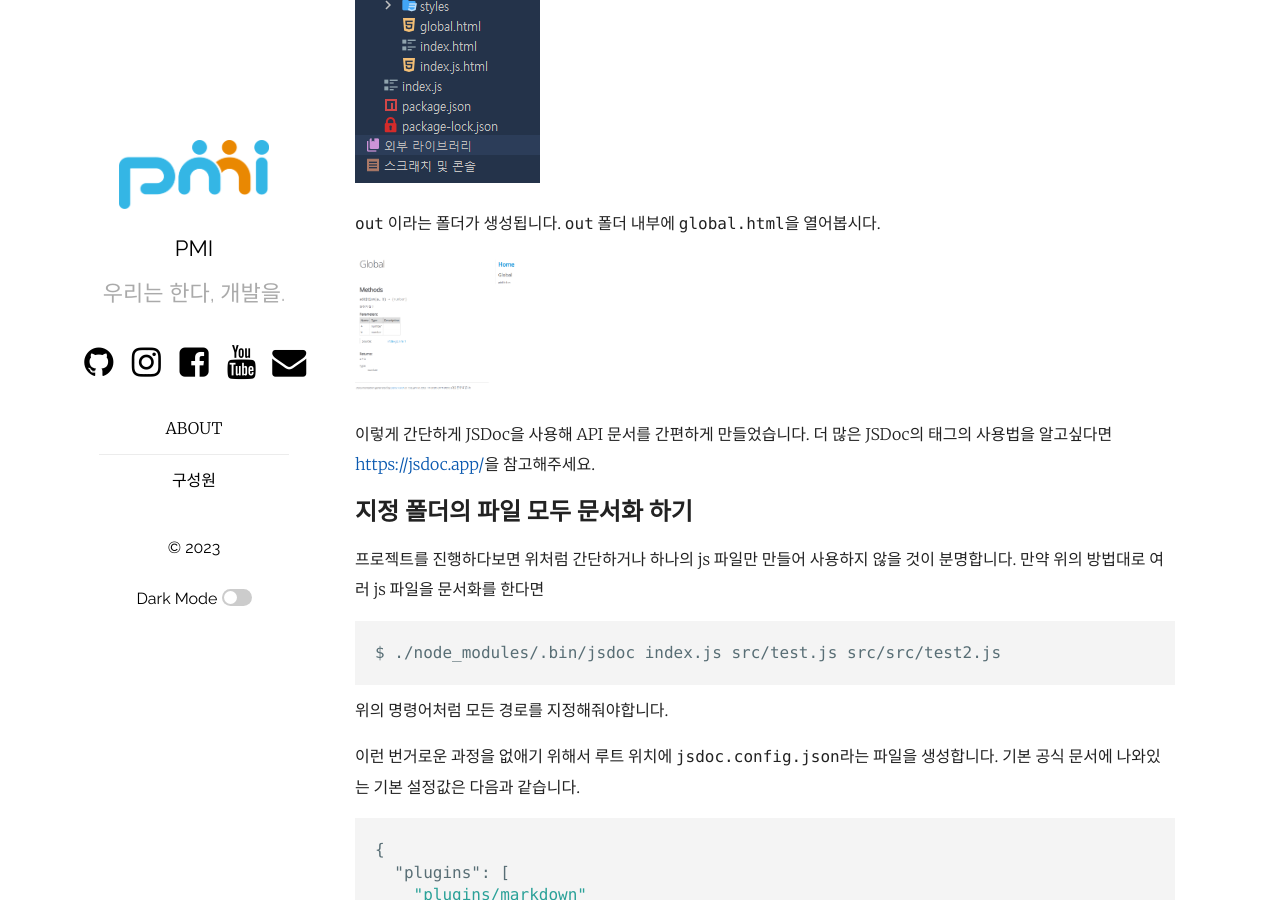
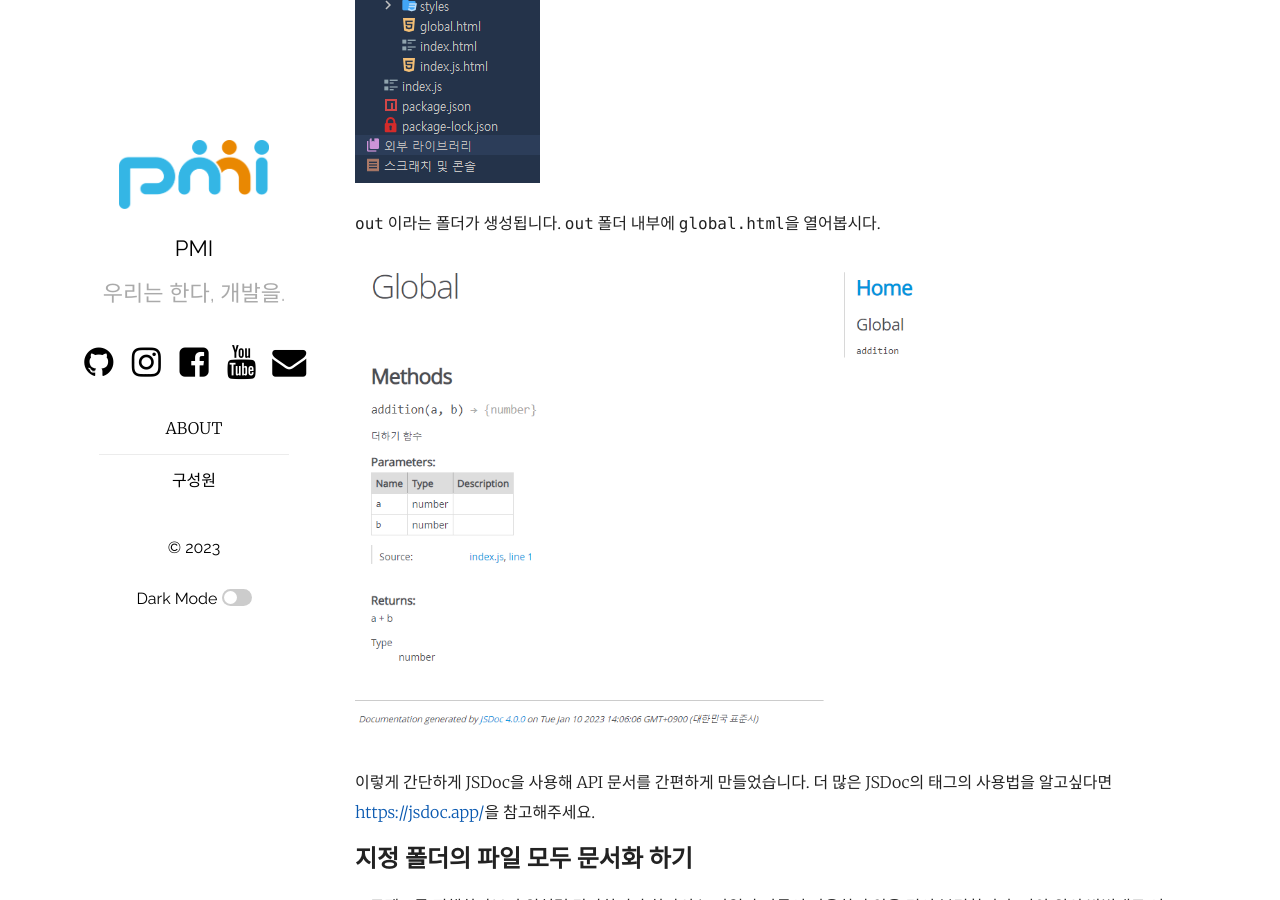
Before and after one commit to pmirnc-dev/pmirnc-dev.github.io, a Jekyll site: the page built from _posts/2023-01-09-jsdoc.md, in a window 1280 px wide and 900 px high, scrolled down 1512 px. Built offline with Jekyll 4.4.1, drawn with Linux system fonts in a browser that asks for light colours; comment, search, counter and statistics services are not loaded.

Commit message:
fix(post): 이미지 크기 변경

```diff
--- a/_posts/2023-01-09-jsdoc.md
+++ b/_posts/2023-01-09-jsdoc.md
@@ -55,7 +55,7 @@ $ ./node_modules/.bin/jsdoc index.js
 `out` 이라는 폴더가 생성됩니다.
 `out` 폴더 내부에 `global.html`을 열어봅시다.
 
-<img src="/assets/images/ymshim/jsdoc-3.png" style="max-width: 200px; height: auto;" alt="jsdoc-3"/>
+<img src="/assets/images/ymshim/jsdoc-3.png" style="max-width: 700px; height: auto;" alt="jsdoc-3"/>
 
 이렇게 간단하게 JSDoc을 사용해 API 문서를 간편하게 만들었습니다.
 더 많은  JSDoc의 태그의 사용법을 알고싶다면 [https://jsdoc.app/](https://jsdoc.app/){:target="_blank"}을 참고해주세요.
@@ -198,7 +198,7 @@ $ npm run doc
 
 생성 된 `out`폴더 내부의 `global.html`을 확인해보면 `src`폴더 내부의 모든 자바스크립트 파일의 주석이 문서화가 된 것을 확인할 수 있습니다.
 
-<img src="/assets/images/ymshim/jsdoc-5.png" style="max-width: 200px; height: auto;" alt="jsdoc-5"/>
+<img src="/assets/images/ymshim/jsdoc-5.png" style="max-width: 700px; height: auto;" alt="jsdoc-5"/>
 
 ## .md 파일을 이용해 Home 화면 수정하기
 
@@ -259,7 +259,7 @@ Home에 내용을 추가해보는 방법을 알아봅시다.
 
 명령어를 사용해 문서화를 진행 후 Home 페이지 확인해봅니다.
 
-<img src="/assets/images/ymshim/jsdoc-6.png" style="max-width: 200px; height: auto;" alt="jsdoc-6"/>
+<img src="/assets/images/ymshim/jsdoc-6.png" style="max-width: 700px; height: auto;" alt="jsdoc-6"/>
 
 이렇게 여러 방법으로 JSDoc을 활용하여 API 문서를 만든 방법에 대해 알아보았습니다.
 
```
